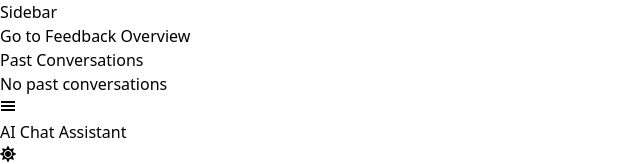
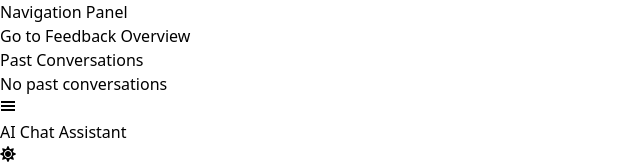
Before and after one commit to jaswanthsaireddy/chatbox, a React (Vite) app: page / in a window 1280 px wide. Shown: the top 164 px of the page, without its empty margins (0-640 px from the left). Built offline with nearby package versions, Linux system fonts and the light colour scheme.

Commit message:
Replace Sidebar component with NavigationPanel and update import statements

```diff
--- a/src/components/Sidebar.jsx
+++ b/src/components/NavigationPanel.jsx
@@ -3,7 +3,7 @@ import { useState } from "react";
 import { loadPastConversation, toggleDarkMode } from "../redux/chatSlice";
 import { useNavigate } from "react-router-dom";
 
-const Sidebar = () => {
+const NavigationPanel = () => {
   const pastConversations = useSelector((state) => state.chat.pastConversations);
   const selectedConversation = useSelector((state) => state.chat.selectedConversation);
   const darkMode = useSelector((state) => state.chat.darkMode);
@@ -31,7 +31,7 @@ const Sidebar = () => {
   return (
     <>
       <div className={`w-1/4 ${darkMode ? 'bg-gray-800 text-white' : 'bg-gray-200 text-black'} p-4 overflow-y-auto fixed md:static top-0 left-0 h-full md:h-auto flex flex-col h-full`}>
-        <h2 className="text-lg font-bold mb-4">Sidebar</h2>
+        <h2 className="text-lg font-bold mb-4">Navigation Panel</h2>
           <button
             className="mb-4 p-2 bg-blue-500 text-white rounded hover:bg-blue-600"
             onClick={() => navigate('/feedback-overview')}
@@ -78,4 +78,4 @@ const Sidebar = () => {
   );
 };
 
-export default Sidebar;
+export default NavigationPanel;
--- a/src/pages/Chatpage.jsx
+++ b/src/pages/Chatpage.jsx
@@ -1,6 +1,6 @@
 import { useSelector } from "react-redux";
 import Chat from "../components/Chat";
-import SideBar from "../components/SideBar";
+import NavigationPanel from "../components/NavigationPanel"; // Updated import statement
 import ChatFeedback from "../components/ChatFeedback";
 
 function Chatpage() {
@@ -9,7 +9,7 @@ function Chatpage() {
 
   return (
     <div className={`flex h-screen ${darkMode ? 'bg-gray-900' : 'bg-white'}`}>
-      {showSidebar && <SideBar />}
+      {showSidebar && <NavigationPanel />}
       <Chat />
       <ChatFeedback />
     </div>
```
